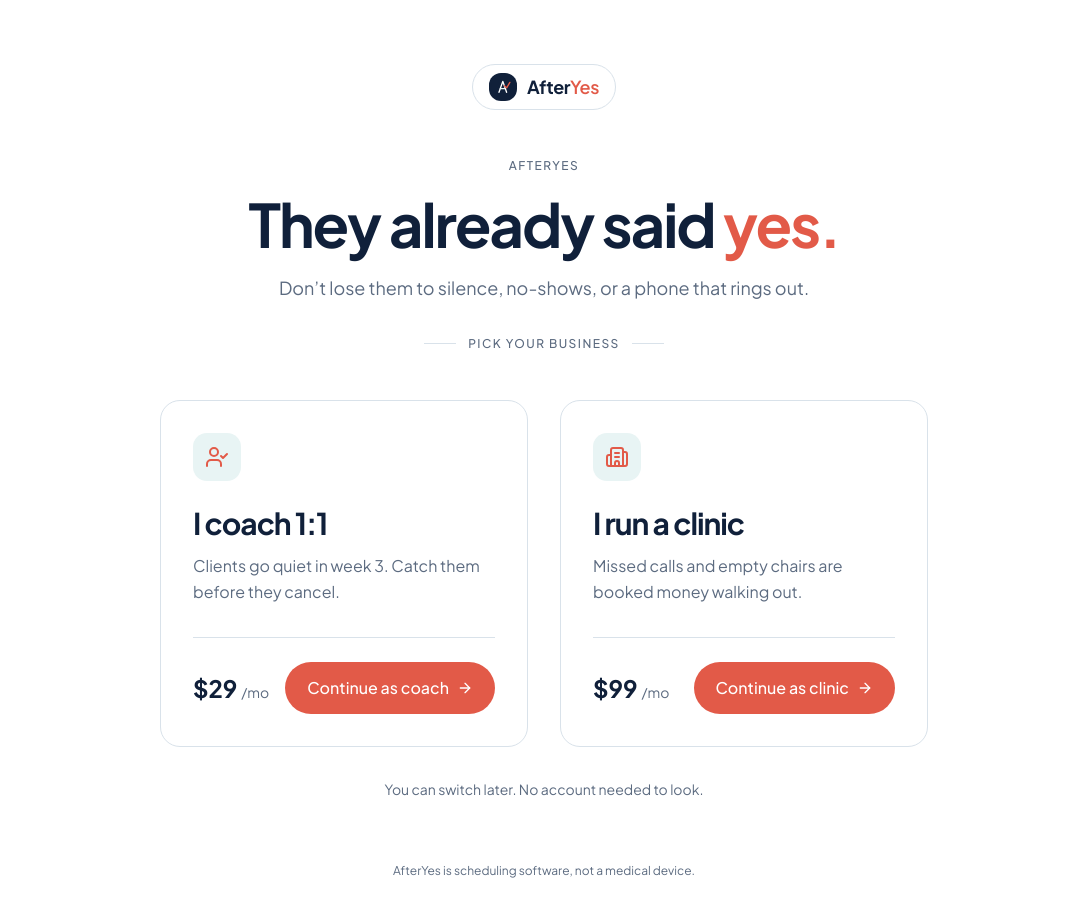
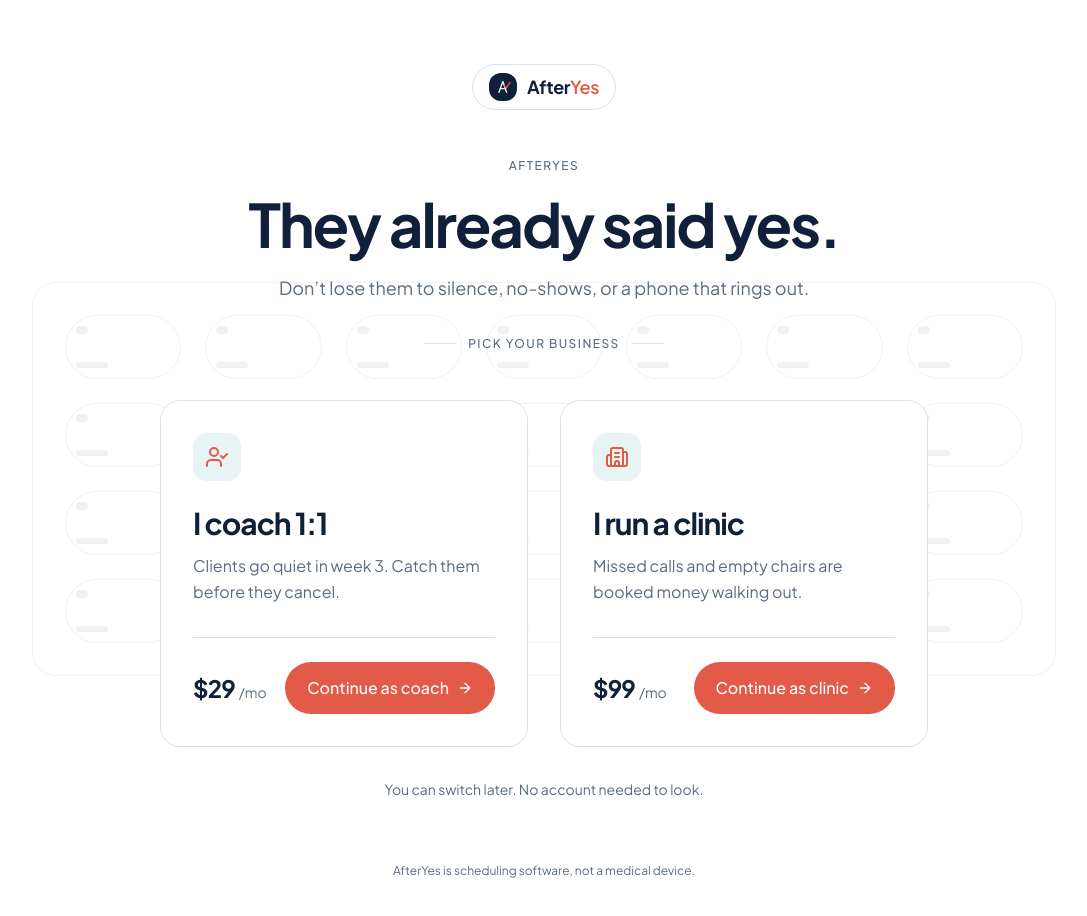
Before and after one commit to Sourendas/AfterYes, a React (Vite) app: page / in a window 1280 px wide. Shown: the top 916 px of the page, without its empty margins (96-1183 px from the left). Built offline with nearby package versions, Linux system fonts and the light colour scheme.

Commit message:
Ship navy/coral shared chrome to production (header, footer, gate, mocks)

```diff
--- a/src/components/ChoiceGate.tsx
+++ b/src/components/ChoiceGate.tsx
@@ -13,18 +13,47 @@
   };
 
   return (
-    <div className="relative min-h-screen w-full flex flex-col justify-between items-center px-4 py-8 sm:py-12 md:py-16 overflow-hidden bg-white text-[#10203A]">
+    <div className="relative min-h-screen w-full flex flex-col justify-between items-center px-4 py-8 sm:py-12 md:py-16 overflow-hidden bg-[#FFFFFF] text-[#10203A]">
+      <div className="absolute inset-0 pointer-events-none overflow-hidden select-none" aria-hidden="true">
+        <div className="absolute inset-0 flex items-center justify-center opacity-[0.06]">
+          <div className="grid grid-cols-7 gap-6 w-full max-w-5xl p-8 border border-[#10203A] rounded-[24px]">
+            {Array.from({ length: 28 }).map((_, i) => (
+              <div
+                key={i}
+                className={`h-16 rounded-full border border-[#10203A] flex flex-col justify-between p-2.5 ${
+                  i === 8 || i === 19 ? 'bg-[#10203A]' : ''
+                }`}
+              >
+                <div className="w-3 h-2 rounded bg-[#10203A]" />
+                <div className="w-8 h-1.5 rounded bg-[#10203A]" />
+              </div>
+            ))}
+          </div>
+        </div>
+      </div>
+
       <header className="relative z-10 w-full max-w-[1120px] flex justify-center items-center">
-        <div className="inline-flex items-center gap-2 px-4 py-2 rounded-full bg-white border border-[#D9E2EA]">
+        <div className="inline-flex items-center gap-2 px-4 py-2 rounded-full bg-[#FFFFFF] border border-[#D9E2EA]">
           <AfterYesLogo size="sm" />
         </div>
       </header>
 
       <main className="relative z-10 w-full max-w-[1120px] my-auto py-8 sm:py-12">
-        <motion.div initial={{ opacity: 0, y: 20 }} animate={{ opacity: 1, y: 0 }} transition={{ duration: 0.32, ease: 'easeOut' }} className="text-center max-w-2xl mx-auto mb-10 sm:mb-12">
-          <div className="text-xs uppercase tracking-[0.12em] font-medium text-[#5C6B80] mb-4">AFTERYES</div>
-          <h1 className="text-[1.85rem] sm:text-5xl lg:text-6xl font-sans font-extrabold text-[#10203A] tracking-tight leading-[1.12] mb-4">They already said <span className="text-[#E25A48]">yes.</span></h1>
-          <p className="text-base sm:text-lg text-[#5C6B80] leading-relaxed max-w-xl mx-auto mb-6">Don’t lose them to silence, no-shows, or a phone that rings out.</p>
+        <motion.div
+          initial={{ opacity: 0, y: 20 }}
+          animate={{ opacity: 1, y: 0 }}
+          transition={{ duration: 0.32, ease: 'easeOut' }}
+          className="text-center max-w-2xl mx-auto mb-10 sm:mb-12"
+        >
+          <div className="text-xs uppercase tracking-[0.12em] font-sans font-medium text-[#5C6B80] mb-4">
+            AFTERYES
+          </div>
+          <h1 className="text-[1.85rem] sm:text-5xl lg:text-6xl font-serif text-[#10203A] tracking-tight leading-[1.12] mb-4">
+            They already said yes.
+          </h1>
+          <p className="text-base sm:text-lg text-[#5C6B80] leading-relaxed max-w-xl mx-auto mb-6">
+            Don’t lose them to silence, no-shows, or a phone that rings out.
+          </p>
           <div className="inline-flex items-center gap-3 text-xs uppercase tracking-[0.12em] font-medium text-[#5C6B80]">
             <span className="h-px w-8 bg-[#D9E2EA]" />
             <span>Pick your business</span>
@@ -33,32 +62,97 @@
         </motion.div>
 
         <div className="grid grid-cols-1 md:grid-cols-2 gap-4 sm:gap-8 max-w-3xl mx-auto items-stretch">
-          <motion.div initial={{ opacity: 0, y: 20 }} animate={{ opacity: 1, y: 0 }} transition={{ duration: 0.32, delay: 0.05, ease: 'easeOut' }} id="card-coaching-choice" onClick={() => handleSelectAudience('coach')} role="button" tabIndex={0} onKeyDown={(e) => { if (e.key === 'Enter' || e.key === ' ') { e.preventDefault(); handleSelectAudience('coach'); } }} className="group relative cursor-pointer bg-white rounded-[20px] p-7 sm:p-8 border border-[#D9E2EA] hover:border-[#E25A48] transition-all duration-200 flex flex-col justify-between hover:-translate-y-1 min-h-[280px]">
+          <motion.div
+            initial={{ opacity: 0, y: 20 }}
+            animate={{ opacity: 1, y: 0 }}
+            transition={{ duration: 0.32, delay: 0.05, ease: 'easeOut' }}
+            id="card-coaching-choice"
+            onClick={() => handleSelectAudience('coach')}
+            role="button"
+            tabIndex={0}
+            onKeyDown={(e) => {
+              if (e.key === 'Enter' || e.key === ' ') {
+                e.preventDefault();
+                handleSelectAudience('coach');
+              }
+            }}
+            className="group relative cursor-pointer bg-[#FFFFFF] rounded-[20px] p-7 sm:p-8 border border-[#D9E2EA] hover:border-[#E25A48] transition-all duration-200 flex flex-col justify-between hover:-translate-y-1 min-h-[280px]"
+          >
             <div className="mb-8">
-              <div className="w-12 h-12 rounded-[14px] bg-[#E8F4F4] flex items-center justify-center text-[#E25A48] mb-6"><UserCheck className="w-6 h-6" /></div>
-              <h2 className="text-2xl sm:text-3xl font-sans font-bold text-[#10203A] mb-3">I coach 1:1</h2>
-              <p className="text-base text-[#5C6B80] leading-relaxed">Clients go quiet in week 3. Catch them before they cancel.</p>
+              <div className="w-12 h-12 rounded-[14px] bg-[#E8F4F4] flex items-center justify-center text-[#E25A48] mb-6">
+                <UserCheck className="w-6 h-6" />
+              </div>
+              <h2 className="text-2xl sm:text-3xl font-serif text-[#10203A] mb-3">I coach 1:1</h2>
+              <p className="text-base text-[#5C6B80] leading-relaxed">
+                Clients go quiet in week 3. Catch them before they cancel.
+              </p>
             </div>
             <div className="pt-6 border-t border-[#D9E2EA] flex flex-col gap-3 sm:flex-row sm:items-center sm:justify-between">
-              <div className="flex items-baseline gap-1"><span className="text-2xl font-sans font-bold text-[#10203A]">$29</span><span className="text-sm text-[#5C6B80]">/mo</span></div>
-              <button type="button" id="btn-choice-coach" className="w-full sm:w-auto min-h-11 inline-flex items-center justify-center gap-2 px-[22px] py-[14px] rounded-full bg-[#E25A48] text-white text-base font-medium hover:bg-[#C94B3B] transition-colors cursor-pointer"><span>Continue as coach</span><ArrowRight className="w-4 h-4" /></button>
+              <div className="flex items-baseline gap-1">
+                <span className="text-2xl font-serif text-[#10203A]">$29</span>
+                <span className="text-sm font-sans text-[#5C6B80]">/mo</span>
+              </div>
+              <button
+                type="button"
+                id="btn-choice-coach"
+                className="w-full sm:w-auto min-h-11 inline-flex items-center justify-center gap-2 px-[22px] py-[14px] rounded-full bg-[#E25A48] text-white text-base font-medium hover:bg-[#C94B3B] transition-colors cursor-pointer"
+              >
+                <span>Continue as coach</span>
+                <ArrowRight className="w-4 h-4" />
+              </button>
             </div>
           </motion.div>
 
-          <motion.div initial={{ opacity: 0, y: 20 }} animate={{ opacity: 1, y: 0 }} transition={{ duration: 0.32, delay: 0.1, ease: 'easeOut' }} id="card-clinic-choice" onClick={() => handleSelectAudience('clinic')} role="button" tabIndex={0} onKeyDown={(e) => { if (e.key === 'Enter' || e.key === ' ') { e.preventDefault(); handleSelectAudience('clinic'); } }} className="group relative cursor-pointer bg-white rounded-[20px] p-7 sm:p-8 border border-[#D9E2EA] hover:border-[#E25A48] transition-all duration-200 flex flex-col justify-between hover:-translate-y-1 min-h-[280px]">
+          <motion.div
+            initial={{ opacity: 0, y: 20 }}
+            animate={{ opacity: 1, y: 0 }}
+            transition={{ duration: 0.32, delay: 0.1, ease: 'easeOut' }}
+            id="card-clinic-choice"
+            onClick={() => handleSelectAudience('clinic')}
+            role="button"
+            tabIndex={0}
+            onKeyDown={(e) => {
+              if (e.key === 'Enter' || e.key === ' ') {
+                e.preventDefault();
+                handleSelectAudience('clinic');
+              }
+            }}
+            className="group relative cursor-pointer bg-[#FFFFFF] rounded-[20px] p-7 sm:p-8 border border-[#D9E2EA] hover:border-[#E25A48] transition-all duration-200 flex flex-col justify-between hover:-translate-y-1 min-h-[280px]"
+          >
             <div className="mb-8">
-              <div className="w-12 h-12 rounded-[14px] bg-[#E8F4F4] flex items-center justify-center text-[#E25A48] mb-6"><Building2 className="w-6 h-6" /></div>
-              <h2 className="text-2xl sm:text-3xl font-sans font-bold text-[#10203A] mb-3">I run a clinic</h2>
-              <p className="text-base text-[#5C6B80] leading-relaxed">Missed calls and empty chairs are booked money walking out.</p>
+              <div className="w-12 h-12 rounded-[14px] bg-[#E8F4F4] flex items-center justify-center text-[#E25A48] mb-6">
+                <Building2 className="w-6 h-6" />
+              </div>
+              <h2 className="text-2xl sm:text-3xl font-serif text-[#10203A] mb-3">I run a clinic</h2>
+              <p className="text-base text-[#5C6B80] leading-relaxed">
+                Missed calls and empty chairs are booked money walking out.
+              </p>
             </div>
             <div className="pt-6 border-t border-[#D9E2EA] flex flex-col gap-3 sm:flex-row sm:items-center sm:justify-between">
-              <div className="flex items-baseline gap-1"><span className="text-2xl font-sans font-bold text-[#10203A]">$99</span><span className="text-sm text-[#5C6B80]">/mo</span></div>
-              <button type="button" id="btn-choice-clinic" className="w-full sm:w-auto min-h-11 inline-flex items-center justify-center gap-2 px-[22px] py-[14px] rounded-full bg-[#E25A48] text-white text-base font-medium hover:bg-[#C94B3B] transition-colors cursor-pointer"><span>Continue as clinic</span><ArrowRight className="w-4 h-4" /></button>
+              <div className="flex items-baseline gap-1">
+                <span className="text-2xl font-serif text-[#10203A]">$99</span>
+                <span className="text-sm font-sans text-[#5C6B80]">/mo</span>
+              </div>
+              <button
+                type="button"
+                id="btn-choice-clinic"
+                className="w-full sm:w-auto min-h-11 inline-flex items-center justify-center gap-2 px-[22px] py-[14px] rounded-full bg-[#E25A48] text-white text-base font-medium hover:bg-[#C94B3B] transition-colors cursor-pointer"
+              >
+                <span>Continue as clinic</span>
+                <ArrowRight className="w-4 h-4" />
+              </button>
             </div>
           </motion.div>
         </div>
 
-        <motion.p initial={{ opacity: 0 }} animate={{ opacity: 1 }} transition={{ duration: 0.32, delay: 0.15 }} className="text-center text-sm text-[#5C6B80] mt-8">You can switch later. No account needed to look.</motion.p>
+        <motion.p
+          initial={{ opacity: 0 }}
+          animate={{ opacity: 1 }}
+          transition={{ duration: 0.32, delay: 0.15 }}
+          className="text-center text-sm text-[#5C6B80] mt-8"
+        >
+          You can switch later. No account needed to look.
+        </motion.p>
       </main>
 
       <footer className="relative z-10 w-full max-w-[1120px] text-center py-4">
```
Also changed, not shown: src/components/Footer.tsx (+31 -9 lines), src/components/HeaderNav.tsx (+85 -22 lines), src/components/ThanksPage.tsx (+9 -3 lines).
